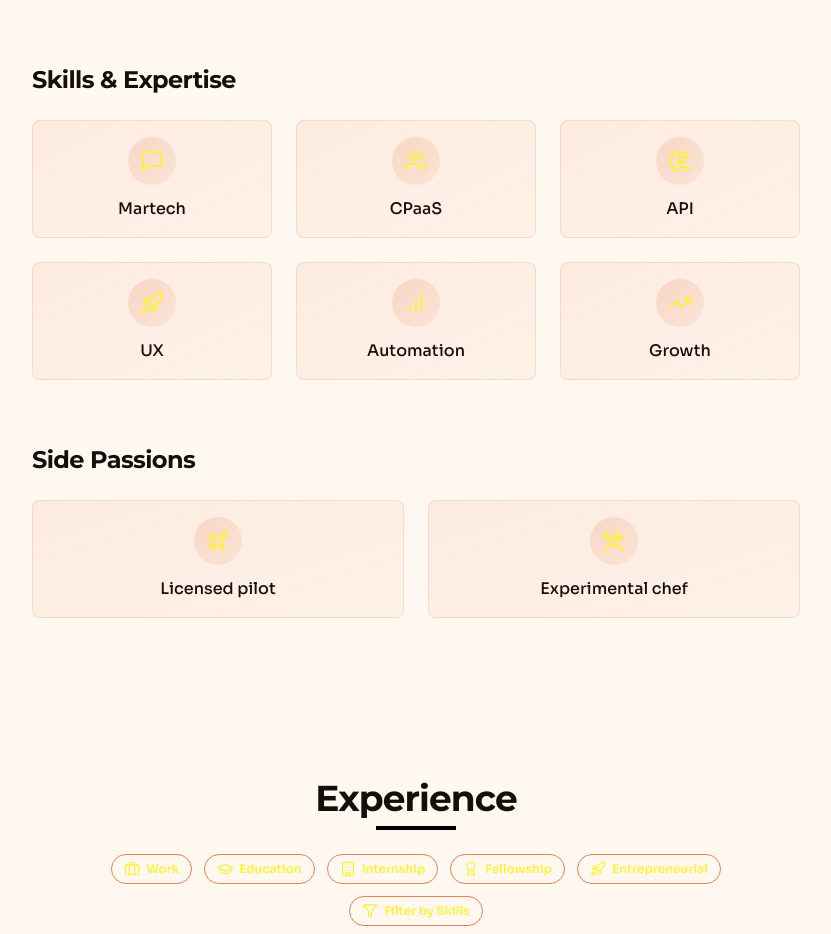
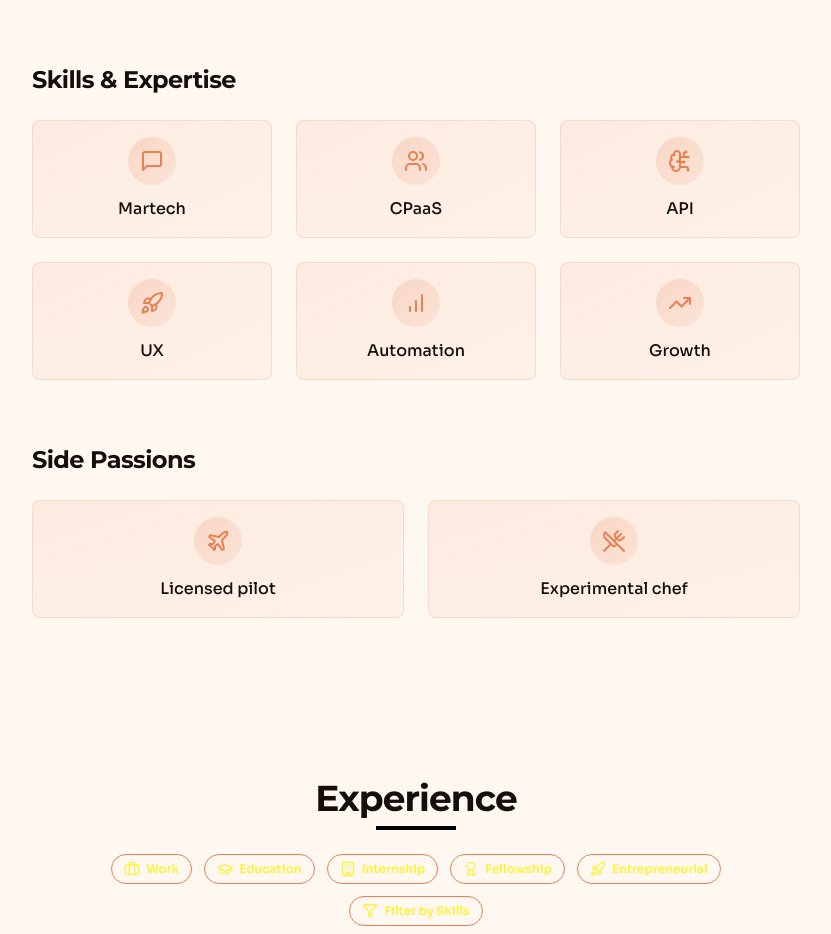
Before and after one commit to networkerman/uday-personal-website, a React (Vite) app: page / in a window 1280 px wide. Shown: the part 1520-2454 px from the top of the page, without its empty margins (224-1055 px from the left). Built offline with nearby package versions, Linux system fonts and the light colour scheme.

Commit message:
Update About section icons to orange color
- Change icon colors from golden fizz to rgb(230,128,85)
- Apply to both Skills & Expertise and Side Passions sections
- Icons now match the overall orange theme
- Maintains visual consistency with the color scheme

```diff
--- a/src/components/sections/About.tsx
+++ b/src/components/sections/About.tsx
@@ -54,7 +54,7 @@ const About = () => {
                   key={index}
                   className="flex flex-col items-center p-4 rounded-lg border border-button-bg/20 bg-gradient-to-br from-button-bg/10 to-button-bg/5 hover:border-button-bg hover:shadow-lg hover:shadow-button-bg/10 transition-all hover-scale"
                 >
-                  <div className="p-3 bg-gradient-to-br from-button-bg/20 to-button-bg/10 rounded-full mb-3 text-button-text">
+                  <div className="p-3 bg-gradient-to-br from-button-bg/20 to-button-bg/10 rounded-full mb-3" style={{ color: 'rgb(230,128,85)' }}>
                     {skill.icon}
                   </div>
                   <span className="font-medium text-text">{skill.name}</span>
@@ -71,7 +71,7 @@ const About = () => {
                   key={index}
                   className="flex flex-col items-center p-4 rounded-lg border border-button-bg/20 bg-gradient-to-br from-button-bg/10 to-button-bg/5 hover:border-button-bg hover:shadow-lg hover:shadow-button-bg/10 transition-all hover-scale"
                 >
-                  <div className="p-3 bg-gradient-to-br from-button-bg/20 to-button-bg/10 rounded-full mb-3 text-button-text">
+                  <div className="p-3 bg-gradient-to-br from-button-bg/20 to-button-bg/10 rounded-full mb-3" style={{ color: 'rgb(230,128,85)' }}>
                     {passion.icon}
                   </div>
                   <span className="font-medium text-text">{passion.name}</span>
```
